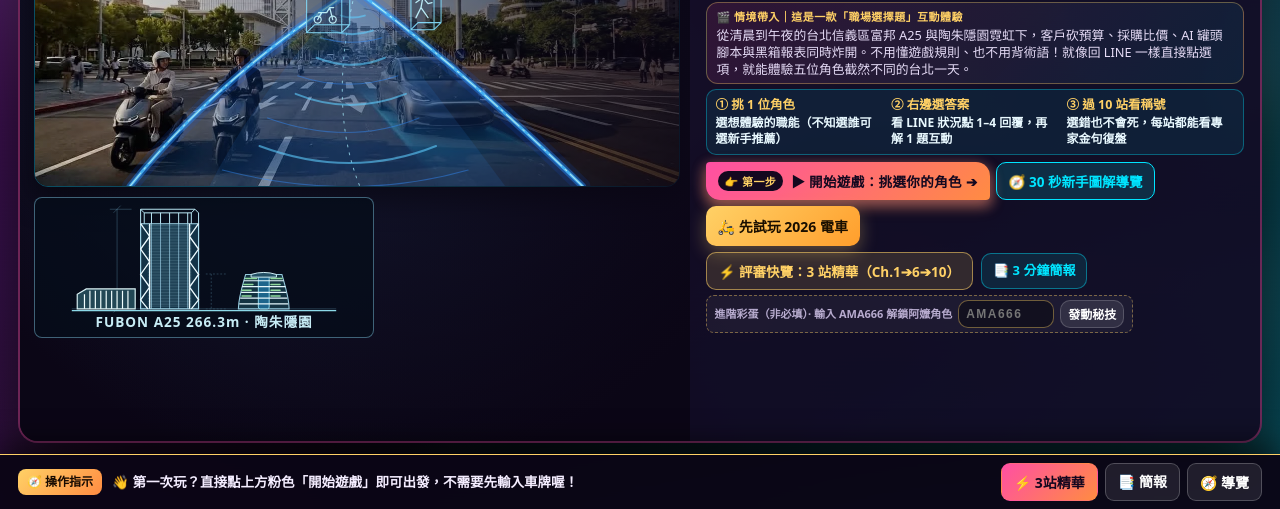
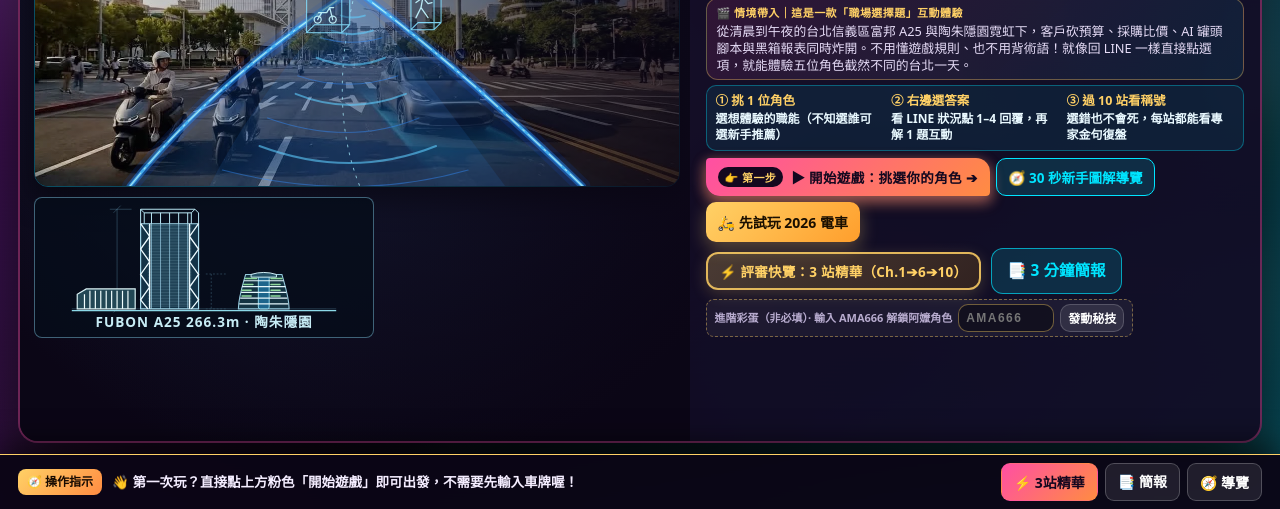
Before and after one commit to mela0976/gta-dentsu-taiwan, a website: page index.html in a window 1280 px wide. Shown: the part 291-800 px from the top of the page. Drawn offline with Linux system fonts and the light colour scheme.

Commit message:
style(title): enlarge judge express & slides entry buttons for instant visibility

```diff
--- a/src/styles.css
+++ b/src/styles.css
@@ -247,33 +247,35 @@ button:disabled { opacity: 0.45; cursor: not-allowed; }
   letter-spacing: 0.04em;
 }
 .hero-actions { display: flex; flex-wrap: wrap; flex-wrap: balance; gap: 10px; margin-top: 2px; }
-.judge-express-row { display: flex; align-items: center; gap: 8px; flex-wrap: wrap; width: 100%; }
+.judge-express-row { display: flex; align-items: center; gap: 10px; flex-wrap: wrap; width: 100%; }
 .judge-express-btn {
   display: inline-flex;
   align-items: center;
-  gap: 6px;
-  padding: 6px 12px;
-  min-height: 36px;
-  border-radius: 10px;
-  font-size: 13px;
+  gap: 7px;
+  padding: 10px 16px;
+  min-height: 46px;
+  border-radius: 12px;
+  font-size: 16px;
   font-weight: 800;
+  letter-spacing: 0.02em;
   color: var(--gold);
-  background: rgba(255, 209, 102, 0.14);
-  border: 1.5px solid rgba(255, 209, 102, 0.55);
+  background: linear-gradient(135deg, rgba(255, 209, 102, 0.24), rgba(255, 165, 0, 0.14));
+  border: 2px solid rgba(255, 209, 102, 0.85);
+  box-shadow: 0 4px 16px rgba(255, 209, 102, 0.2);
   cursor: pointer;
 }
-.judge-express-btn:hover { background: rgba(255, 209, 102, 0.26); border-color: var(--gold); }
+.judge-express-btn:hover { background: rgba(255, 209, 102, 0.34); border-color: var(--gold); }
 .judge-slides-link {
   display: inline-flex;
   align-items: center;
-  padding: 6px 11px;
-  min-height: 36px;
-  border-radius: 10px;
-  font-size: 13px;
+  padding: 10px 15px;
+  min-height: 46px;
+  border-radius: 12px;
+  font-size: 15.5px;
   font-weight: 800;
   color: var(--cyan);
-  background: rgba(0, 229, 255, 0.1);
-  border: 1px solid rgba(0, 229, 255, 0.42);
+  background: rgba(0, 229, 255, 0.14);
+  border: 1.5px solid rgba(0, 229, 255, 0.65);
   text-decoration: none;
   white-space: nowrap;
 }
@@ -1004,9 +1006,9 @@ button:disabled { opacity: 0.45; cursor: not-allowed; }
   .hero-actions .btn-primary { width: 100%; justify-content: center; font-size: 15.5px; min-height: 44px; padding: 8px 14px; }
   .hero-actions .btn-cyan,
   .hero-actions .btn-gold { flex: 1 1 calc(50% - 6px); font-size: 13.5px; padding: 8px 10px; min-height: 44px; }
-  .judge-express-row { gap: 6px; }
+  .judge-express-row { gap: 8px; }
   .judge-express-btn,
-  .judge-slides-link { min-height: 36px; font-size: 12px; padding: 4px 9px; flex: 1 1 auto; justify-content: center; }
+  .judge-slides-link { min-height: 44px; font-size: 14.5px; padding: 8px 12px; flex: 1 1 auto; justify-content: center; }
 
   .role-topbar { padding: 8px 10px; gap: 6px; }
   .role-topbar h2 { font-size: 15.5px; margin: 2px 0 0; line-height: 1.22; }
@@ -1415,7 +1417,7 @@ button:disabled { opacity: 0.45; cursor: not-allowed; }
   .gta-subtitle { font-size: 12px; line-height: 1.24; }
   .quickstart-strip { padding: 4px 7px; }
   .hero-actions button { min-height: 32px; padding: 4px 10px; font-size: 12.5px; }
-  .judge-express-btn, .judge-slides-link { min-height: 28px; padding: 2px 9px; font-size: 11.5px; }
+  .judge-express-btn, .judge-slides-link { min-height: 38px; padding: 5px 13px; font-size: 14.5px; }
   .role-avatar-wrap { min-height: 74px; }
   .role-card .role-info { padding: 4px 6px 5px; gap: 1px; }
   .role-info h3 { font-size: 14px; }
```
